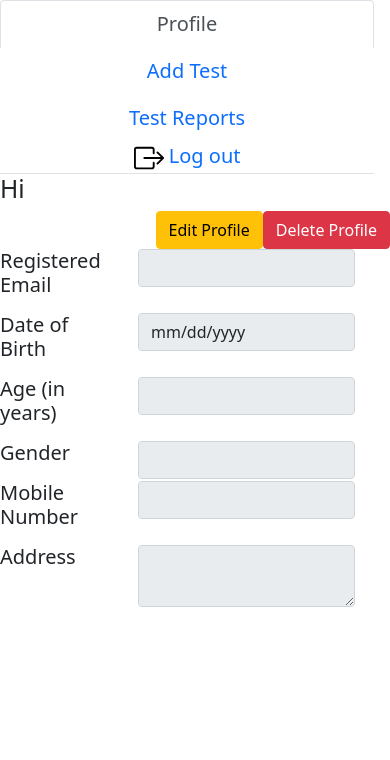
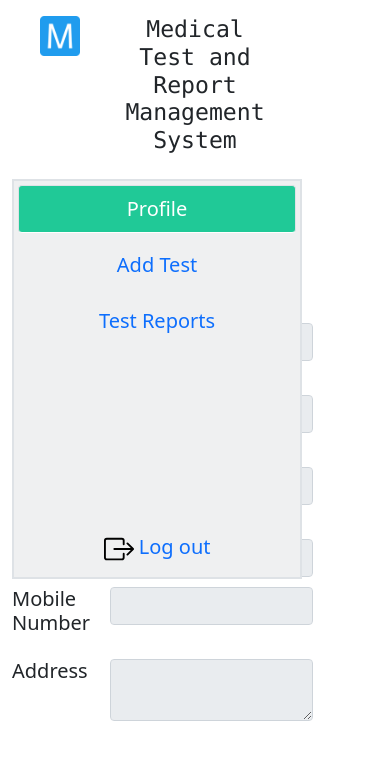
Before and after one commit to rjharishabh/med-lab-reports, a PHP site: page /dashboard.php in a window 390 px wide. Shown: the top 760 px of the page. Run offline with PHP 8.4, Linux system fonts and the light colour scheme; the visitor is signed in with stand-in values (Sample User, id 1); data comes from the database, SQL or seed files in the repository; data that the repository does not hold is empty.

Commit message:
update UI, add logo

```diff
--- a/css/styles.css
+++ b/css/styles.css
@@ -1,3 +1,20 @@
 #otp-block, #resText {
     display: none;
 }
+.nav-link.active{
+	background-color: #20c997 !important;
+	color:#fff !important;
+}
+.nav-link:not(.active):hover{
+	border-color: #198754;
+}
+.nav-tabs .nav-link  {
+	margin: 0.25rem;
+	border-radius: 0.25rem;
+}
+.nav-tabs {
+	height: 25rem;
+	width: 290px;
+    border: 2px solid #dee2e6 !important;
+	background-color: #eff0f1 !important;
+}
--- a/dashboard.php
+++ b/dashboard.php
@@ -31,34 +31,45 @@
         <title>Dashboard</title>
     </head>
     <body>
-		<main class="fluid-container">
+		<header class="container">
+			<div class="row m-3">
+				<div class="col-3">
+					<a href="https://med-lab-reports.great-site.net/">
+					<img src="imgs/icons/logo.png" width="40" height="40" alt="logo"></a>
+				</div>
+				<div class="col-6">
+					<h3 class="text-center font-monospace">Medical Test and Report Management System</h3>
+				</div>
+			</div>
+		</header>
+		<main class="container">
 			<div class="row">
-				<div class="col-md-2">
-					<div class="nav flex-column nav-tabs me-3" role="tablist">
-						<button class="nav-link active fs-5" data-bs-toggle="tab" data-bs-target="#profile" type="button" role="tab" aria-selected="true">Profile</button>
-						<button class="nav-link fs-5" data-bs-toggle="tab" data-bs-target="#tests" type="button" role="tab" aria-selected="false">Add Test</button>
-						<button class="nav-link fs-5" data-bs-toggle="tab" data-bs-target="#reports" type="button" role="tab" aria-selected="false">Test Reports</button>
-						<a class="m-auto text-decoration-none fs-5" href="logout.php"><img id="logout" src="imgs/icons/box-arrow-right.svg" alt=""> Log out</a>
+				<div class="col-md-3">
+					<div class="nav flex-column nav-tabs me-3 position-fixed" role="tablist">
+						<button class="nav-link active fs-5" data-bs-toggle="tab" data-bs-target="#profile" aria-selected="true">Profile</button>
+						<button class="nav-link fs-5" data-bs-toggle="tab" data-bs-target="#tests" aria-selected="false">Add Test</button>
+						<button class="nav-link fs-5" data-bs-toggle="tab" data-bs-target="#reports" aria-selected="false">Test Reports</button>
+						<a class="nav-link text-decoration-none fs-5 text-center mt-auto" href="logout.php"><img src="imgs/icons/box-arrow-right.svg" alt="logout"> Log out</a>
 					</div>
 				</div>
 
-				<div class="col-md-10">
+				<div class="col-md-9">
 					<div class="tab-content">
 						<div class="tab-pane fade show active" id="profile">
-							<div class="row">
-								<div class="col-md-5">
-									<h2>Hi <?=htmlentities($row['name']); ?></h2>
+							<div class="row my-3">
+								<div class="col-md-6">
+									<h3 class="font-monospace">Hi <?=htmlentities($row['name']); ?></h2>
 								</div>
-								<div class="col-md-3">
+								<div class="col-md-2">
+									<a href="edit-profile.php" class="btn btn-info">Edit Profile</a>
 								</div>
-								<div class="col-md-3">
-									<a href="delete-profile.php" class="btn btn-danger float-end">Delete Profile</a>
-									<a href="edit-profile.php" class="btn btn-warning float-end">Edit Profile</a>
+								<div class="col-md-2">
+									<a href="delete-profile.php" class="btn btn-danger">Delete Profile</a>
 								</div>
 							</div>
 
-							<div class="row">
-								<div class="col-4">
+							<div class="row my-2">
+								<div class="col-3">
 									<label class="form-label"><h5>Registered Email</h5></label>
 								</div>
 								<div class="col-7">
@@ -66,8 +77,8 @@
 								</div>
 							</div>
 
-							<div class="row">
-								<div class="col-4">
+							<div class="row my-2">
+								<div class="col-3">
 									<label class="form-label"><h5>Date of Birth</h5></label>
 								</div>
 								<div class="col-7">
@@ -75,8 +86,8 @@
 								</div>
 							</div>
 
-							<div class="row">
-								<div class="col-4">
+							<div class="row my-2">
+								<div class="col-3">
 									<label class="form-label"><h5>Age (in years)</h5></label>
 								</div>
 								<div class="col-7">
@@ -84,8 +95,8 @@
 								</div>
 							</div>
 
-							<div class="row">
-								<div class="col-4">
+							<div class="row my-2">
+								<div class="col-3">
 									<label class="form-label"><h5>Gender</h5></label>
 								</div>
 								<div class="col-7">
@@ -93,8 +104,8 @@
 								</div>
 							</div>
 
-							<div class="row">
-								<div class="col-4">
+							<div class="row my-2">
+								<div class="col-3">
 									<label class="form-label"><h5>Mobile Number</h5></label>
 								</div>
 								<div class="col-7">
@@ -102,8 +113,8 @@
 								</div>
 							</div>
 
-							<div class="row">
-								<div class="col-4">
+							<div class="row my-2">
+								<div class="col-3">
 									<label class="form-label"><h5>Address</h5></label>
 								</div>
 								<div class="col-7">
@@ -118,7 +129,7 @@
 							$tests=$db->prepare('SELECT * FROM tests');
 							$tests->execute();
 							$tests_row=$tests->fetchall(PDO::FETCH_ASSOC);?>
-							<div class="col-md-8">
+							<div class="col-md-10">
 								<table class="table table-striped table-bordered">
 									<thead>
 										<tr>
@@ -156,7 +167,7 @@
 							$tests->execute(array(':userid' => $_SESSION['authid']));
 							$tests_row=$tests->fetchall(PDO::FETCH_ASSOC);
 							?>
-							<div class="col-md-8">
+							<div class="col-md-10">
 								<table class="table table-striped table-bordered">
 									<thead>
 										<tr>
--- a/view-result.php
+++ b/view-result.php
@@ -39,7 +39,8 @@
 </style>';
 
 $html = $html . "
-<h3 class='text-center'>Test Result</h3><br>
+<h2 class='text-center'>Medical Test and Report Management System</h2>
+<h2 class='text-center'>Test Result</h2><br>
 <table>
 	<tbody>
 		<tr>
```
Also changed, not shown: change-password.php (+12 -3 lines), checkout.php (+24 -2 lines), edit-profile.php (+71 -14 lines), forgot-password.php (+10 -1 lines), index.php (+16 -9 lines), invoice.php (+18 -6 lines), imgs/icons/logo.png (added), 1 other file.
